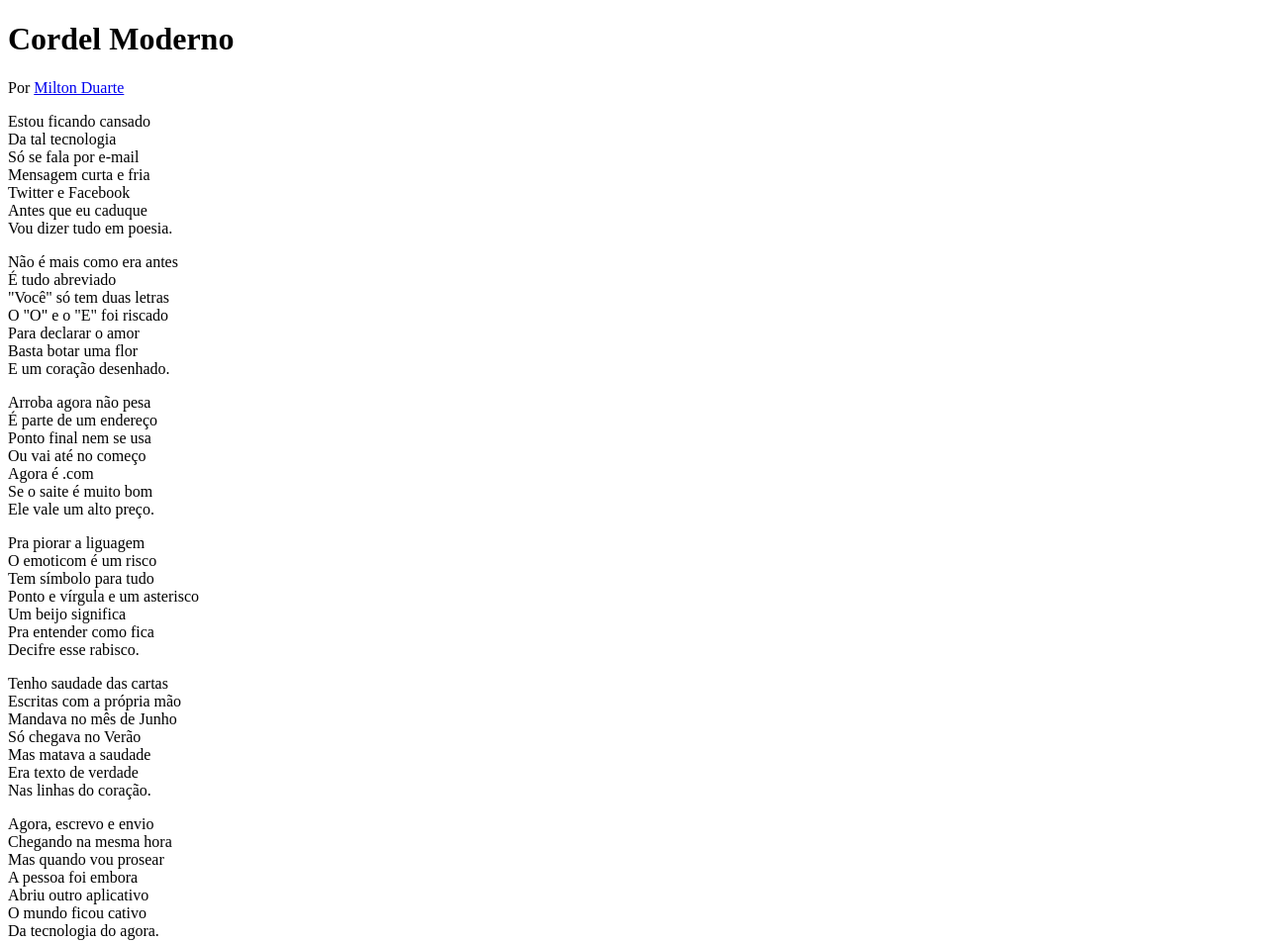
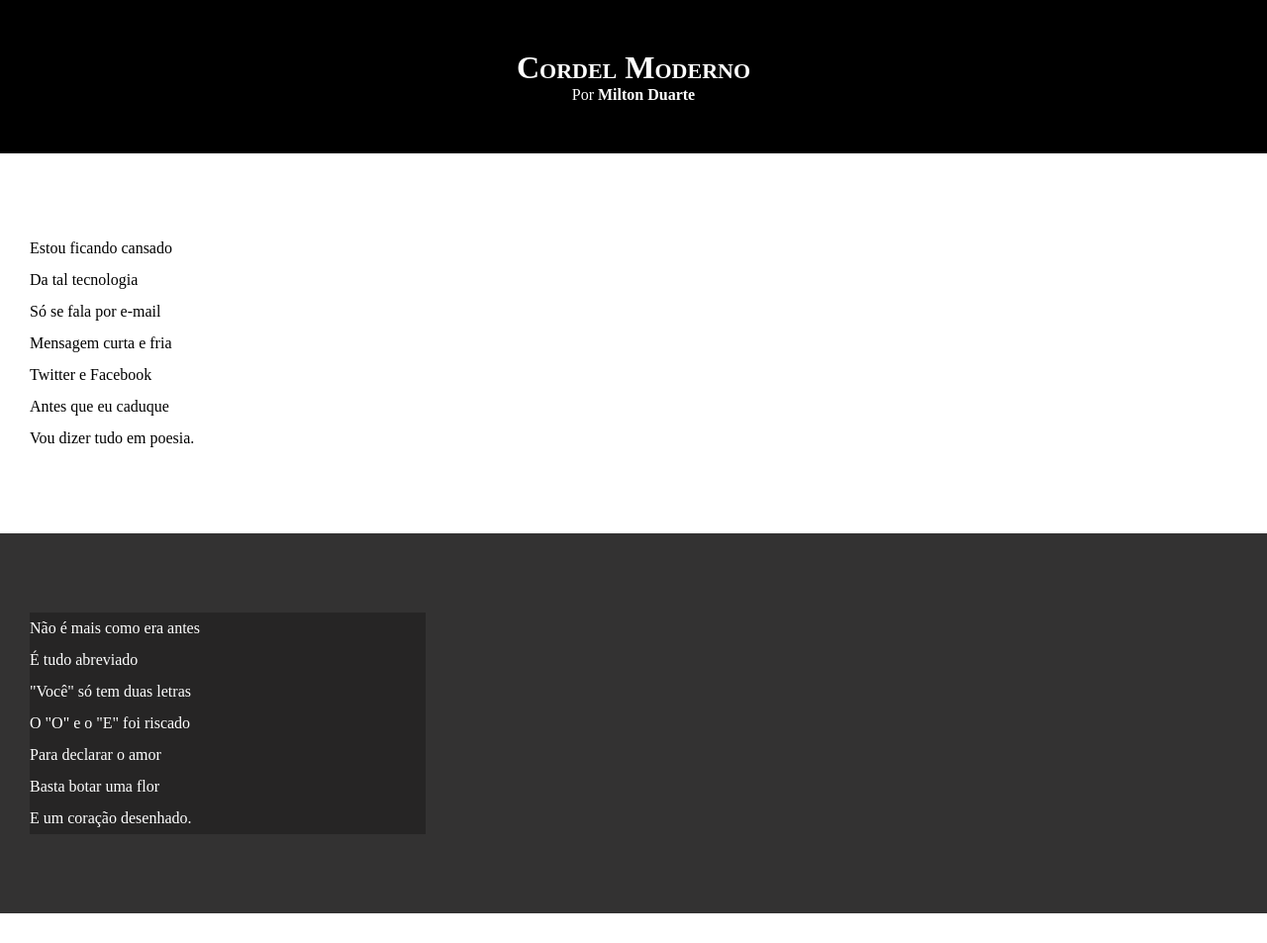
Before and after one commit to Tomazini2406/html-css, a plain HTML site: page desafios/d012/index.html in a window 1280 px wide. Shown: the top 953 px of the page at 99% size. Drawn offline with Linux system fonts and the light colour scheme.

Commit message:
Atualizei estilos de textos e blocos

```diff
--- a/desafios/d012/estilo/style.css
+++ b/desafios/d012/estilo/style.css
@@ -1 +1,70 @@
 @charset "UTF-8";
+
+*{
+    margin: 0px;
+    padding: 0px;
+}
+
+html, body{
+    min-height: 100vh;
+    background-color: darkgray;
+}
+
+header{
+    background-color: black;
+    color: white;
+    text-align: center;
+}
+
+header > h1{
+    padding-top: 50px;
+    font-variant: small-caps;
+}
+
+header > p{
+    padding-bottom: 50px;
+}
+
+header a, footer a{
+    color: white;
+    text-decoration: none;
+    font-weight: bolder;
+}
+
+header a:hover, footer a:hover{
+    text-decoration: none;
+}
+
+section{
+    padding-top: 10vh;
+    padding-bottom: 10vh;
+    line-height: 2em;
+    padding-left: 30px;
+}
+
+section.normal{
+    background-color: white;
+    color: black;
+}
+
+section.imagem{
+    background-color: rgb(51, 50, 50);
+    color: white;
+}
+
+section.imagem > p{
+    width: 400px;
+    background-color: rgba(0, 0, 0, 0.263);
+}
+
+
+
+
+
+
+
+footer{
+    background-color: black;
+    text-align: center;
+    color: white;
+}
--- a/desafios/d012/index.html
+++ b/desafios/d012/index.html
@@ -14,7 +14,7 @@
 
     </header>
 
-    <section>
+    <section class="normal">
         <p>
             Estou ficando cansado <br>
             Da tal tecnologia   <br>
@@ -28,7 +28,7 @@
 
 
 
-    <section>
+    <section class="imagem">
         <p>
             Não é mais como era antes <br>
             É tudo abreviado <br>
@@ -42,7 +42,7 @@
 
 
 
-    <section>
+    <section class="normal">
         <p>
             Arroba agora não pesa <br>
             É parte de um endereço <br>
@@ -66,7 +66,7 @@
 
 
 
-    <section>
+    <section class="imagem">
         <p>
             Tenho saudade das cartas <br>
             Escritas com a própria mão <br>
@@ -80,7 +80,7 @@
 
 
 
-    <section>
+    <section class="normal">
         <p>
             Agora, escrevo e envio <br>
             Chegando na mesma hora <br>
```
